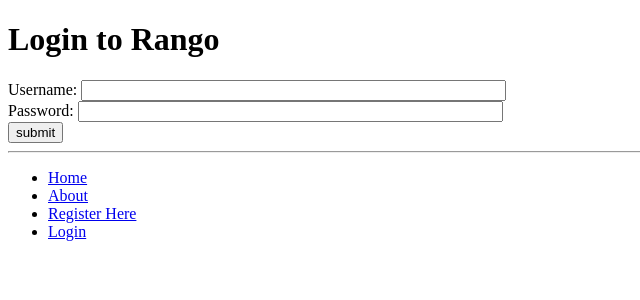
After one commit to porkmomo/tango_with_django_project, a Django app: page /rango/login/ in a window 1280 px wide. The commit adds this page. Shown: the top 300 px of the page, without its empty margins (0-640 px from the left). Run offline with Django 3.2, Linux system fonts and the light colour scheme.

Commit message:
Chapter 10: Finished Authentication with login and logout views

```diff
--- a/rango/urls.py
+++ b/rango/urls.py
@@ -9,4 +9,7 @@ urlpatterns = [
     path('category/<slug:category_name_slug>/', views.show_category, name='show_category'),
     path('add_category/', views.add_category, name='add_category'),
     path('category/<slug:category_name_slug>/add_page/', views.add_page, name='add_page'),
+    path('register/', views.register, name='register'),
+    path('login/', views.user_login, name='login'),
+    path('logout/', views.user_logout, name='logout'),
 ]
--- a/rango/views.py
+++ b/rango/views.py
@@ -2,6 +2,9 @@ from django.shortcuts import render, redirect
 from django.http import HttpResponse
 from rango.models import Category, Page
 from rango.forms import CategoryForm, PageForm
+from rango.forms import UserForm, UserProfileForm
+from django.contrib.auth import authenticate, login, logout
+from django.urls import reverse
 
 def index(request):
     category_list = Category.objects.order_by('-likes')[:5]
@@ -69,3 +72,59 @@ def add_page(request, category_name_slug):
 
     context_dict = {'form': form, 'category': category}
     return render(request, 'rango/add_page.html', context=context_dict)
+
+
+def register(request):
+    registered = False
+
+    if request.method == 'POST':
+        user_form = UserForm(request.POST)
+        profile_form = UserProfileForm(request.POST)
+
+        if user_form.is_valid() and profile_form.is_valid():
+            user = user_form.save()
+            user.set_password(user.password)
+            user.save()
+
+            profile = profile_form.save(commit=False)
+            profile.user = user
+
+            if 'picture' in request.FILES:
+                profile.picture = request.FILES['picture']
+
+            profile.save()
+            registered = True
+        else:
+            print(user_form.errors, profile_form.errors)
+    else:
+        user_form = UserForm()
+        profile_form = UserProfileForm()
+
+    return render(request,
+                  'rango/register.html',
+                  context = {'user_form': user_form,
+                             'profile_form': profile_form,
+                             'registered': registered})
+
+def user_login(request):
+    if request.method == 'POST':
+        username = request.POST.get('username')
+        password = request.POST.get('password')
+
+        user = authenticate(username=username, password=password)
+
+        if user:
+            if user.is_active:
+                login(request, user)
+                return redirect(reverse('rango:index'))
+            else:
+                return HttpResponse("Your Rango account is disabled.")
+        else:
+            print(f"Invalid login details: {username}, {password}")
+            return HttpResponse("Invalid login details supplied.")
+    else:
+        return render(request, 'rango/login.html')
+
+def user_logout(request):
+    logout(request)
+    return redirect(reverse('rango:index'))
--- a/templates/rango/base.html
+++ b/templates/rango/base.html
@@ -3,6 +3,7 @@
 
 <html>
 <head>
+    <meta charset="utf-8">
     <title>
         Rango - {% block title_block %}How to Tango with Django!{% endblock %}
     </title>
@@ -12,12 +13,21 @@
         {% block body_block %}
         {% endblock %}
     </div>
+
     <hr />
+
     <div>
         <ul>
-            <li><a href="{% url 'rango:add_category' %}">Add New Category</a></li>
+            <li><a href="{% url 'rango:index' %}">Home</a></li>
             <li><a href="{% url 'rango:about' %}">About</a></li>
-            <li><a href="{% url 'rango:index' %}">Home</a></li>
+
+            {% if user.is_authenticated %}
+                <li><a href="{% url 'rango:add_category' %}">Add a New Category</a></li>
+                <li><a href="{% url 'rango:logout' %}">Logout</a></li>
+            {% else %}
+                <li><a href="{% url 'rango:register' %}">Register Here</a></li>
+                <li><a href="{% url 'rango:login' %}">Login</a></li>
+            {% endif %}
         </ul>
     </div>
 </body>
--- /dev/null
+++ b/templates/rango/login.html
@@ -0,0 +1,15 @@
+{% extends 'rango/base.html' %}
+
+{% block title_block %}
+    Login
+{% endblock %}
+
+{% block body_block %}
+    <h1>Login to Rango</h1>
+    <form id="login_form" method="post" action="{% url 'rango:login' %}">
+        {% csrf_token %}
+        Username: <input type="text" name="username" value="" size="50" /><br />
+        Password: <input type="password" name="password" value="" size="50" /><br />
+        <input type="submit" value="submit" />
+    </form>
+{% endblock %}
```
Also changed, not shown: templates/rango/register.html (added, +23 -0 lines), db.sqlite3.
